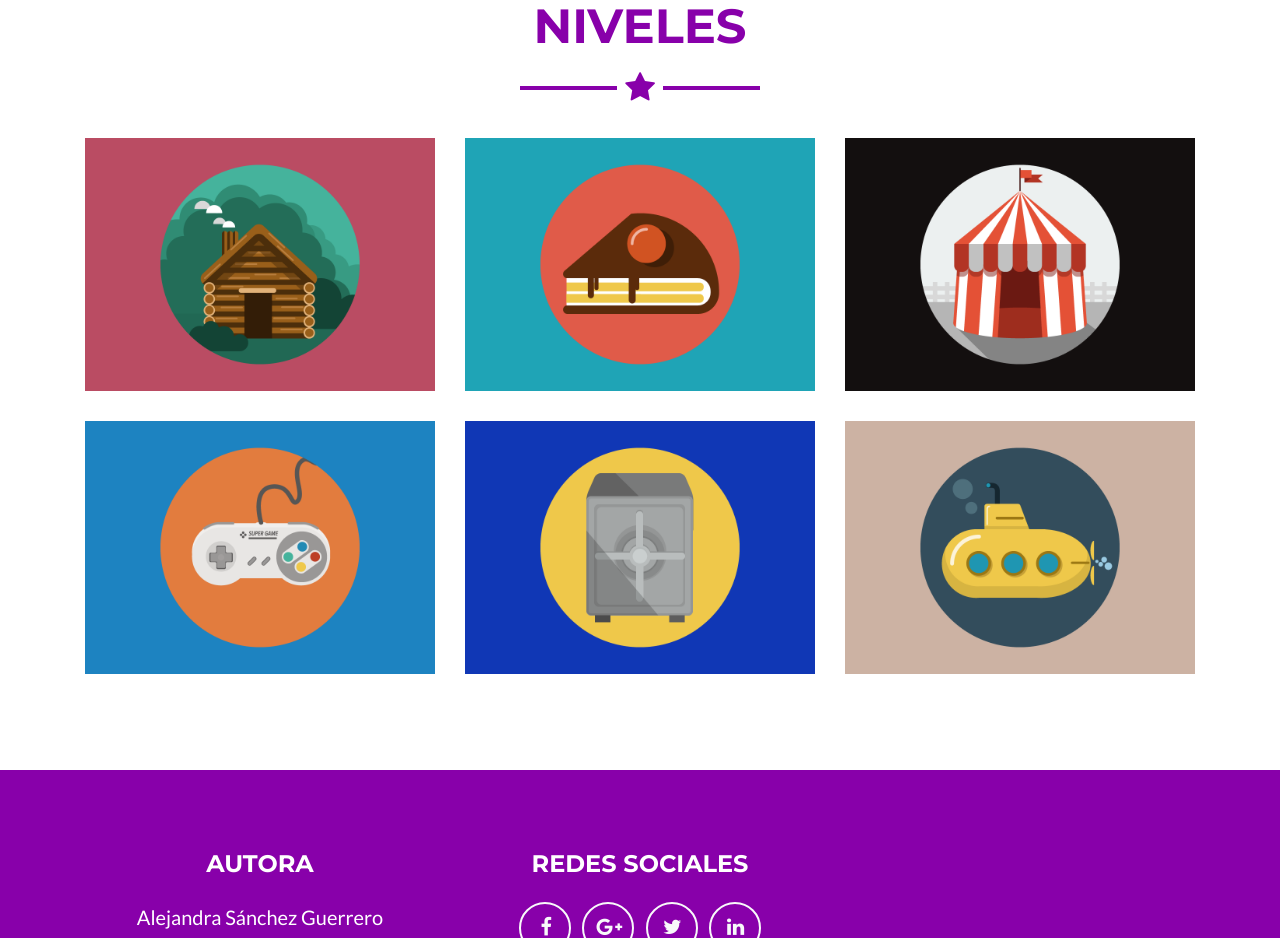
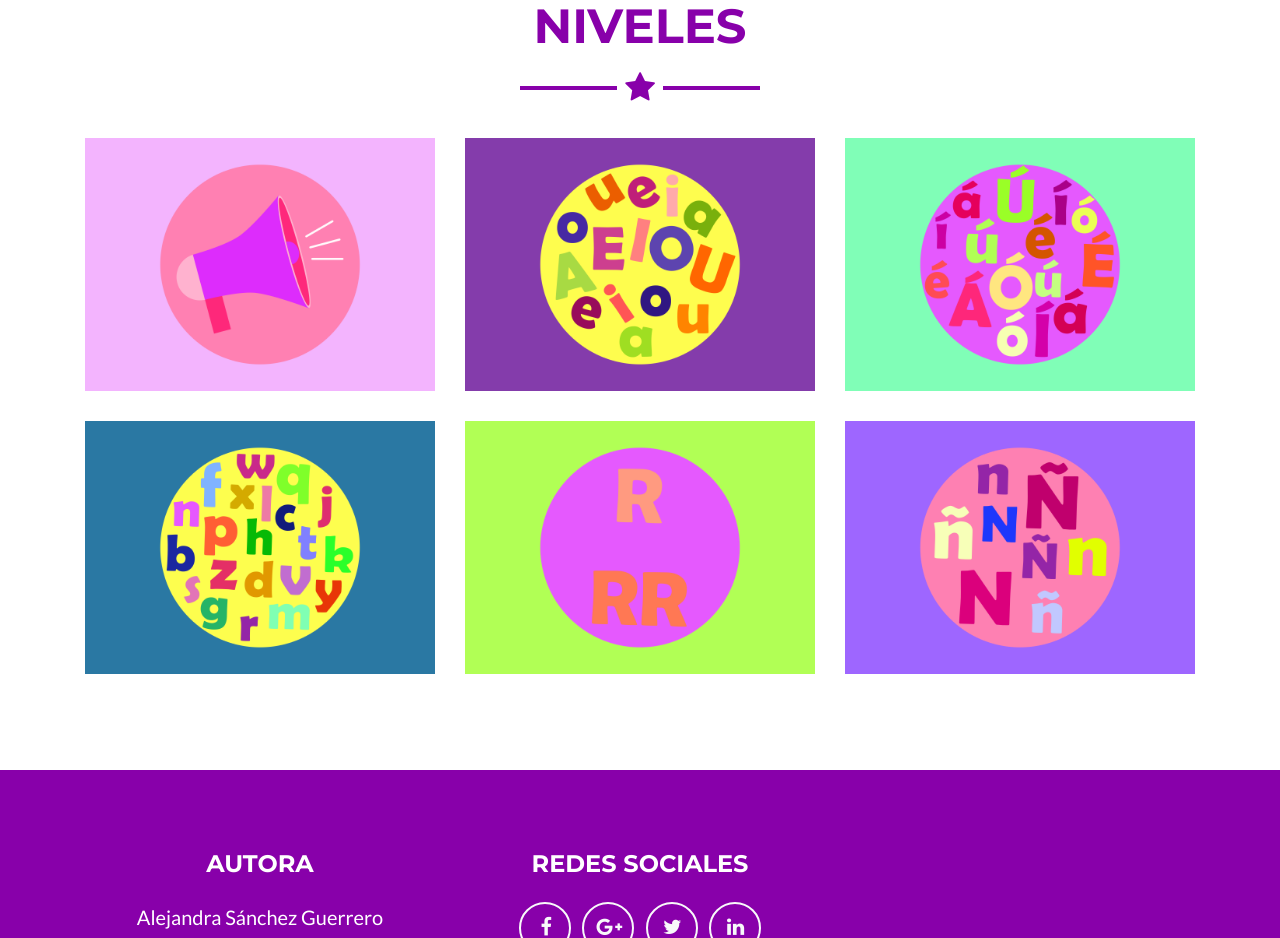
Before and after one commit to janaconj/LeerBien, a plain HTML site: page index.html in a window 1280 px wide. Shown: the part 800-1738 px from the top of the page. Drawn offline with Linux system fonts and the light colour scheme.

Commit message:
index actulizado

```diff
--- a/index.html
+++ b/index.html
@@ -56,7 +56,7 @@
                   <i class="fa fa-play-circle fa-3x"></i>
                 </div>
               </div>
-              <img class="img-fluid" src="img/portfolio/cabin.png" alt="">
+              <img class="img-fluid" src="img/portfolio/sonidos.png" alt="">
             </a>
           </div>
           <div class="col-md-6 col-lg-4">
@@ -66,7 +66,7 @@
                   <i class="fa fa-play-circle fa-3x"></i>
                 </div>
               </div>
-              <img class="img-fluid" src="img/portfolio/cake.png" alt="">
+              <img class="img-fluid" src="img/portfolio/vocales.png" alt="">
             </a>
           </div>
           <div class="col-md-6 col-lg-4">
@@ -76,7 +76,7 @@
                   <i class="fa fa-play-circle fa-3x"></i>
                 </div>
               </div>
-              <img class="img-fluid" src="img/portfolio/circus.png" alt="">
+              <img class="img-fluid" src="img/portfolio/acentos.png" alt="">
             </a>
           </div>
           <div class="col-md-6 col-lg-4">
@@ -86,7 +86,7 @@
                   <i class="fa fa-play-circle fa-3x"></i>
                 </div>
               </div>
-              <img class="img-fluid" src="img/portfolio/game.png" alt="">
+              <img class="img-fluid" src="img/portfolio/consonates.png" alt="">
             </a>
           </div>
           <div class="col-md-6 col-lg-4">
@@ -96,7 +96,7 @@
                   <i class="fa fa-play-circle fa-3x"></i>
                 </div>
               </div>
-              <img class="img-fluid" src="img/portfolio/safe.png" alt="">
+              <img class="img-fluid" src="img/portfolio/ryrr.png" alt="">
             </a>
           </div>
           <div class="col-md-6 col-lg-4">
@@ -106,7 +106,7 @@
                   <i class="fa fa-play-circle fa-3x"></i>
                 </div>
               </div>
-              <img class="img-fluid" src="img/portfolio/submarine.png" alt="">
+              <img class="img-fluid" src="img/portfolio/nyñ.png" alt="">
             </a>
           </div>
         </div>
```
